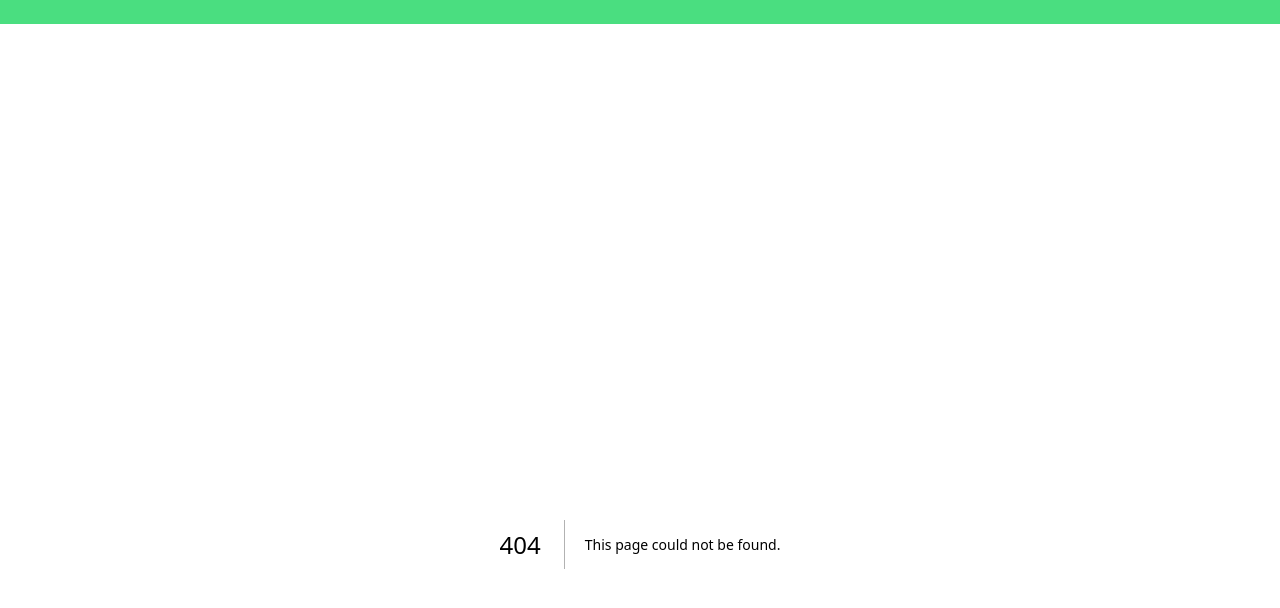
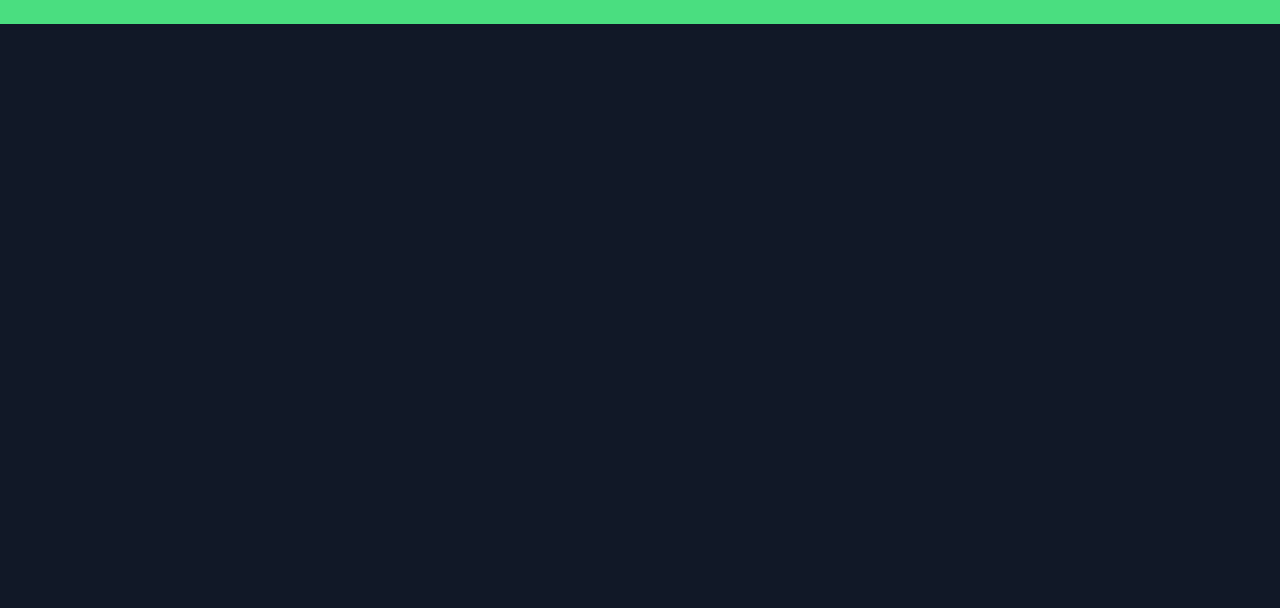
Before and after one commit to weishicoding/profolio, a Next.js app: page /blog in a window 1280 px wide. Before the commit this address had no page. Shown: the top 608 px of the page. Built offline with nearby package versions, Linux system fonts and the light colour scheme.

Commit message:
change resume to blog

```diff
--- a/app/resume/page.tsx
+++ b/app/blog/page.tsx
@@ -1,7 +1,7 @@
 "use client";
 import { motion } from "framer-motion";
 
-const Resume = () => {
+const Blog = () => {
   return (
     <motion.div
       className="h-full"
@@ -9,9 +9,9 @@ const Resume = () => {
       animate={{ y: "0%" }}
       transition={{ duration: 1 }}
     >
-      <div>Resume</div>
+      <div></div>
     </motion.div>
   );
 };
 
-export default Resume;
+export default Blog;
--- a/components/Navbar.tsx
+++ b/components/Navbar.tsx
@@ -7,7 +7,7 @@ import MobileNav from "./MobileNav";
 // Navigation links data
 const navigationLinks = [
   { name: "home", path: "/" },
-  { name: "resume", path: "/resume" },
+  { name: "blog", path: "/blog" },
   { name: "work", path: "/work" },
   { name: "contact", path: "/contact" },
 ];
```
